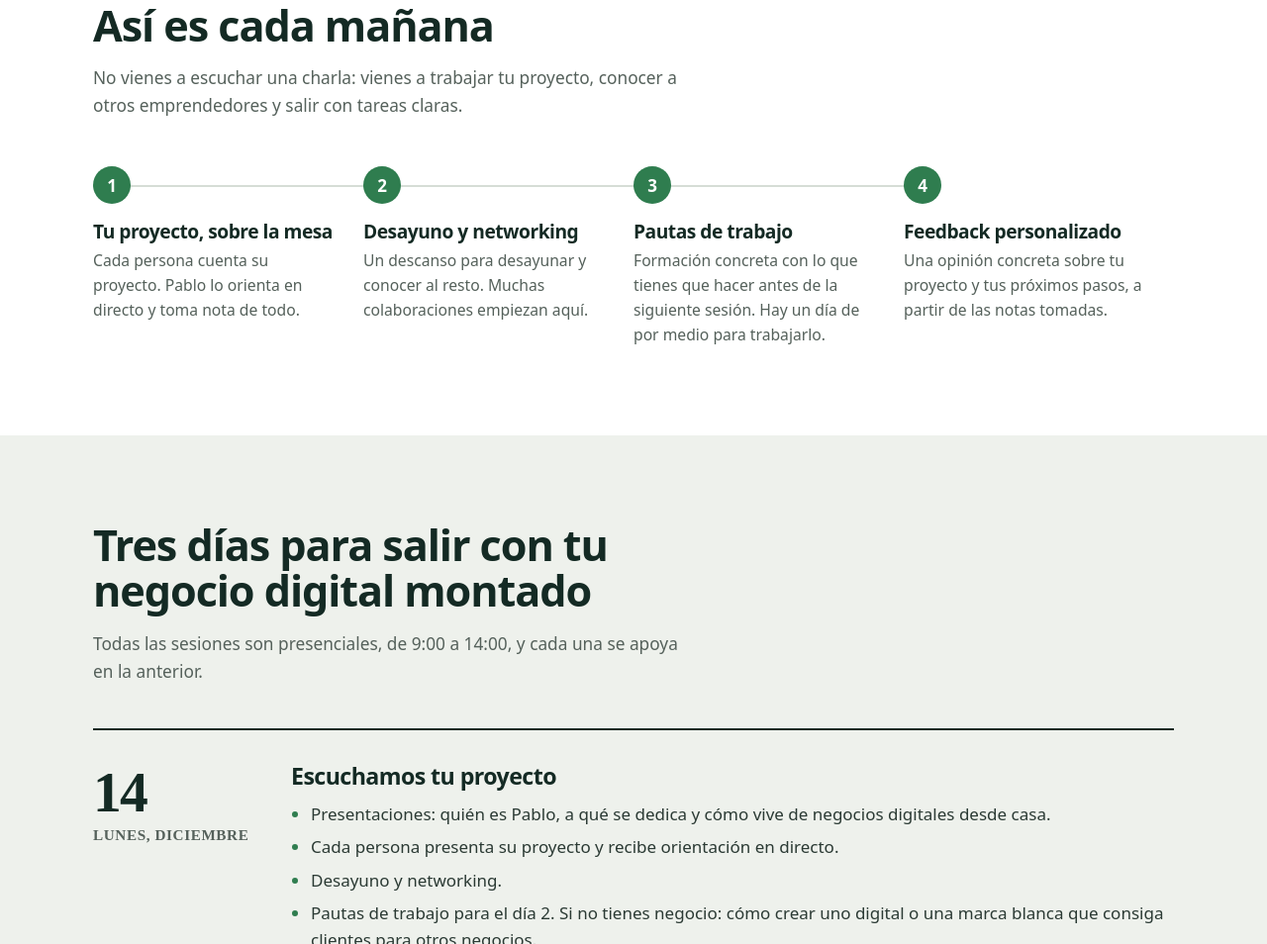
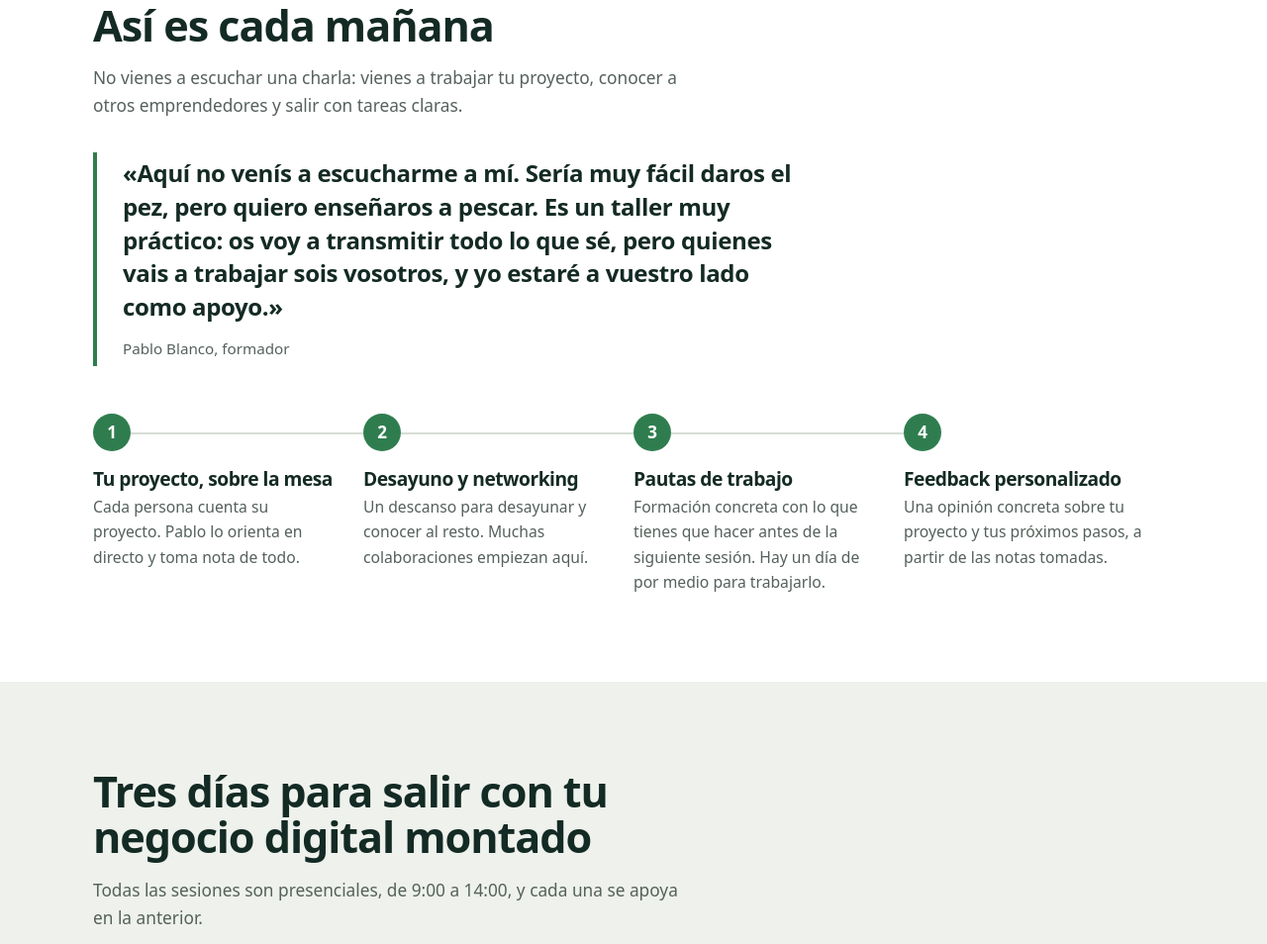
Before and after one commit to pabloblanco9791-dev/emprende-desde-casa, a plain HTML site: page index.html in a window 1280 px wide. Shown: the part 1843-2797 px from the top of the page at 99% size. Drawn offline with Linux system fonts and the light colour scheme; a small style sheet from the web is missing.

Commit message:
Añade la filosofía del taller: enseñar a pescar
Co-Authored-By: Claude Opus 5.5 <noreply@anthropic.com>

```diff
--- a/index.html
+++ b/index.html
@@ -42,6 +42,9 @@
   .tint{background:var(--niebla)}
   h2{font-size:clamp(1.9rem,3.6vw,2.7rem);max-width:22ch;margin-bottom:16px}
   .intro{color:var(--pizarra);font-size:1.08rem;max-width:60ch}
+  .pescar{margin:34px 0 8px;padding:4px 0 4px 26px;border-left:4px solid var(--prado);max-width:46rem}
+  .pescar p{font-size:clamp(1.2rem,2.2vw,1.5rem);line-height:1.4;font-weight:600;letter-spacing:-.015em;color:var(--tinta);margin:0 0 12px;text-wrap:pretty}
+  .pescar cite{font-style:normal;font-size:.95rem;color:var(--pizarra)}
   .btn{display:inline-flex;align-items:center;justify-content:center;background:var(--prado);color:#fff;font-weight:600;padding:15px 26px;border-radius:var(--r);text-decoration:none;border:0;cursor:pointer;font:inherit;font-weight:600;transition:background .15s}
   .btn:hover{background:var(--prado-osc);color:#fff}
   .link{font-weight:600;text-decoration:underline;text-underline-offset:4px;text-decoration-thickness:1.5px}
@@ -294,6 +297,10 @@
   <div class="wrap">
     <h2>Así es cada mañana</h2>
     <p class="intro">No vienes a escuchar una charla: vienes a trabajar tu proyecto, conocer a otros emprendedores y salir con tareas claras.</p>
+    <blockquote class="pescar">
+      <p>«Aquí no venís a escucharme a mí. Sería muy fácil daros el pez, pero quiero enseñaros a pescar. Es un taller muy práctico: os voy a transmitir todo lo que sé, pero quienes vais a trabajar sois vosotros, y yo estaré a vuestro lado como apoyo.»</p>
+      <cite>Pablo Blanco, formador</cite>
+    </blockquote>
     <ol class="flow">
       <li><h3>Tu proyecto, sobre la mesa</h3><p>Cada persona cuenta su proyecto. Pablo lo orienta en directo y toma nota de todo.</p></li>
       <li><h3>Desayuno y networking</h3><p>Un descanso para desayunar y conocer al resto. Muchas colaboraciones empiezan aquí.</p></li>
```
